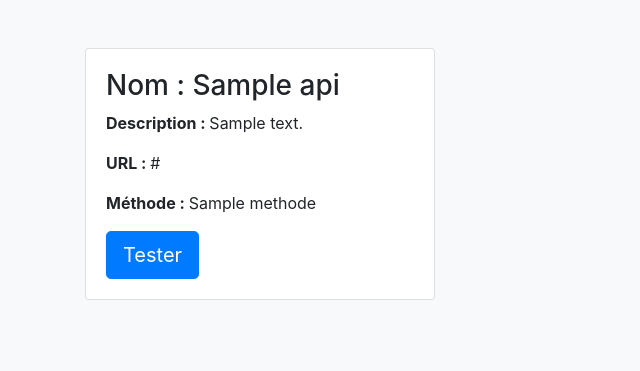
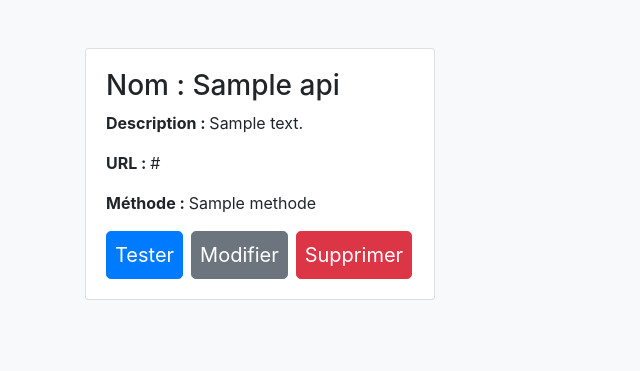
Before and after one commit to victormarit/postmanLike, a Symfony app: template templates/pages/userReq.html.twig in a window 1280 px wide. Shown: the part 56-427 px from the top of the page, without its empty margins (0-640 px from the left). Run offline with Twig, Linux system fonts and the light colour scheme; the template is opened without the code that fills it: most values are stand-ins (such as "Sample title", 1, 10 or a date in 2020); some libraries are stand-ins or nearby versions.

Commit message:
correction de bug mineur(deconnexion, newAPI si pas connecté)

```diff
--- a/src/Controller/SecurityController.php
+++ b/src/Controller/SecurityController.php
@@ -4,6 +4,7 @@ namespace App\Controller;
 
 use Symfony\Bundle\FrameworkBundle\Controller\AbstractController;
 use Symfony\Component\HttpFoundation\Response;
+use Symfony\Component\HttpFoundation\Request;
 use Symfony\Component\Routing\Annotation\Route;
 use Symfony\Component\Security\Http\Authentication\AuthenticationUtils;
 
@@ -33,8 +34,10 @@ class SecurityController extends AbstractController
     /**
      * @Route("/logout", name="app_logout")
      */
-    public function logout()
+    public function logout(Request $request)
     {
+        $session = $request->getSession();
+        $session->clear();
         throw new \LogicException('This method can be blank - it will be intercepted by the logout key on your firewall.');
     }
 }
--- a/templates/pages/userReq.html.twig
+++ b/templates/pages/userReq.html.twig
@@ -28,7 +28,9 @@
                     <p class="card-text"><strong>Méthode : </strong>{{api["methode"]}}</p>
                   <div class="d-flex justify-content-between align-items-center">
                     <div class="btn-group">
-                      <a href="{{ path( 'testAPI',  {'name': api["name"], 'id': api["id"]} ) }}"><input type="button"  class="btn btn-lg btn-primary" value="Tester"></a>
+                      <a href="{{ path( 'testAPI',  {'name': api["name"], 'id': api["id"]} ) }}"><input type="button"  class="btn btn-lg btn-primary px-2 " value="Tester"></a>
+                      <a href="#"><input type="button"  class="btn btn-lg btn-secondary px-2 mx-2" value="Modifier"></a>
+                      <a href="#"><input type="button"  class="btn btn-lg btn-danger px-2" value="Supprimer"></a>
                     </div>
                   </div>
                 </div>
```
Also changed, not shown: src/Controller/NewAPIController.php (+7 -5 lines).
